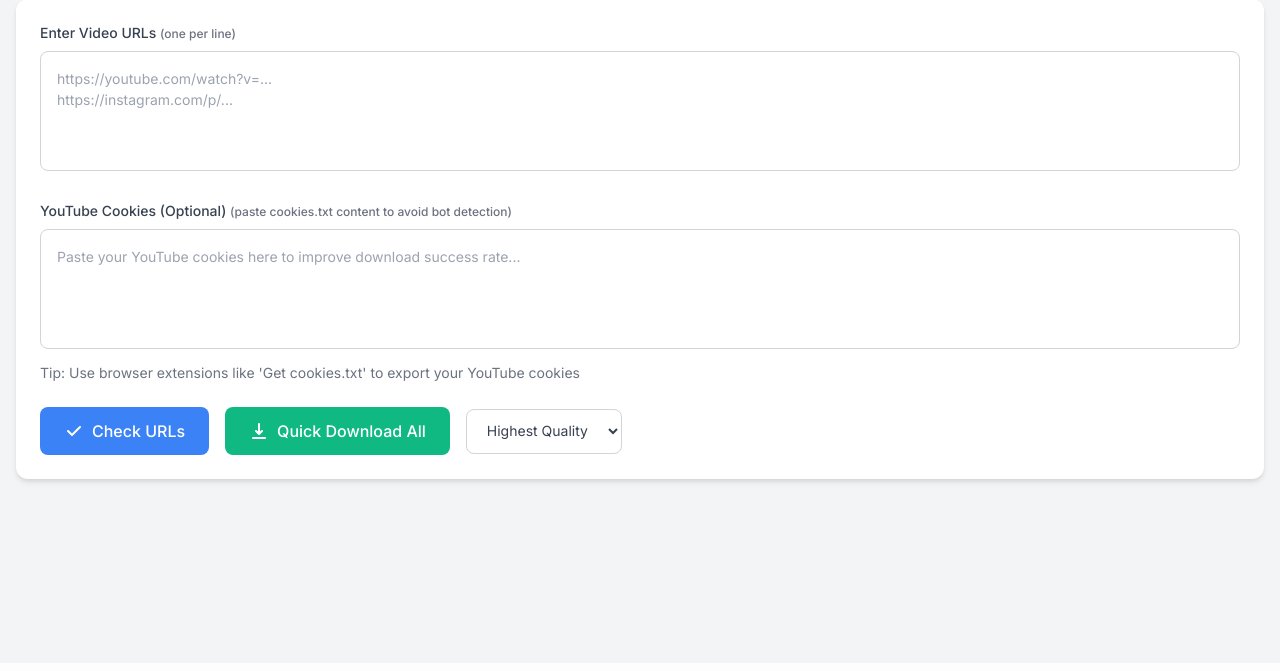
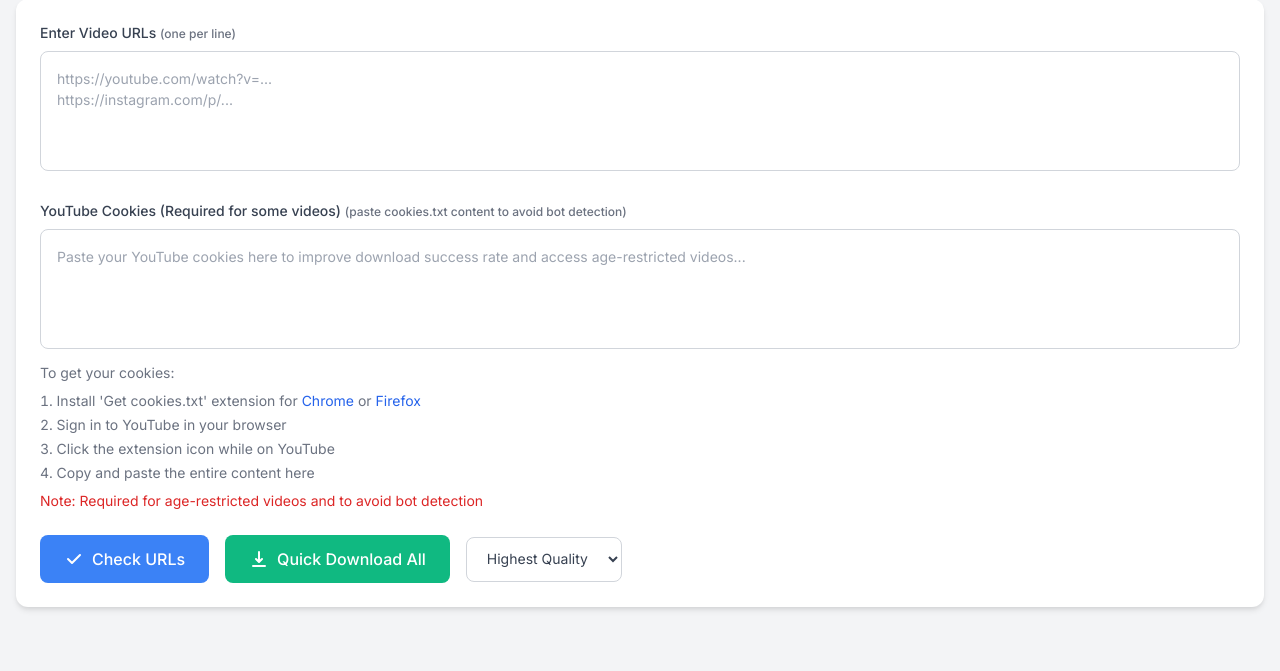
Before and after one commit to pinkeshdpatel/video-downloader, a Flask app: page / in a window 1280 px wide. Shown: the part 137-808 px from the top of the page. Before the commit the page ends 623 px from the top, so only its background shows below. Run offline with Flask 2, Linux system fonts and the light colour scheme; some libraries are stand-ins or nearby versions.

Commit message:
Enhanced YouTube download with better bot detection handling and improved cookie support

```diff
--- a/app.py
+++ b/app.py
@@ -79,8 +79,16 @@ def save_user_cookies(cookies_str: str) -> str:
     try:
         # Create a temporary file with random name
         cookie_file = os.path.join(TEMP_FOLDER, f'user_cookies_{random.randint(1000, 9999)}.txt')
+
+        # Clean up the cookie string
+        cookies_str = cookies_str.strip()
+        if not cookies_str.startswith('# Netscape HTTP Cookie File'):
+            cookies_str = '# Netscape HTTP Cookie File\n' + cookies_str
+
         with open(cookie_file, 'w') as f:
             f.write(cookies_str)
+
+        logger.info(f"Saved cookies to file: {cookie_file}")
         return cookie_file
     except Exception as e:
         logger.error(f"Error saving cookies: {e}")
@@ -121,7 +129,9 @@ def get_yt_dlp_opts(quality='best', cookies_str=None):
         'extractor_args': {
             'youtube': {
                 'skip': [],
-                'player_skip': []
+                'player_skip': [],
+                'player_client': ['android'],  # Use android client to avoid some restrictions
+                'max_comments': [0],  # Don't fetch comments
             }
         },
         'extractor_retries': 10,
@@ -129,7 +139,7 @@ def get_yt_dlp_opts(quality='best', cookies_str=None):
         'hls_prefer_native': True,
         'http_headers': {
             'User-Agent': selected_user_agent,
-            'Accept': 'text/html,application/xhtml+xml,application/xml;q=0.9,image/avif,image/webp,image/apng,*/*;q=0.8',
+            'Accept': 'text/html,application/xhtml+xml,application/xml;q=0.9,image/avif,image/webp,image/apng,*/*;q=0.8,application/signed-exchange;v=b3;q=0.7',
             'Accept-Language': 'en-US,en;q=0.9',
             'Accept-Encoding': 'gzip, deflate',
             'Connection': 'keep-alive',
@@ -142,7 +152,12 @@ def get_yt_dlp_opts(quality='best', cookies_str=None):
             'sec-ch-ua': '"Not_A Brand";v="8", "Chromium";v="120", "Google Chrome";v="120"',
             'sec-ch-ua-mobile': '?0',
             'sec-ch-ua-platform': '"Windows"'
-        }
+        },
+        'youtube_include_dash_manifest': False,  # Skip DASH manifest
+        'youtube_include_hls_manifest': False,   # Skip HLS manifest
+        'prefer_insecure': True,                 # Allow fallback to insecure connections
+        'allow_unplayable_formats': True,        # Allow all formats
+        'check_formats': False,                  # Don't check formats before downloading
     }
 
     # Add random sleep between requests
@@ -154,10 +169,11 @@ def get_yt_dlp_opts(quality='best', cookies_str=None):
         cookie_file = save_user_cookies(cookies_str)
         if cookie_file:
             opts['cookiefile'] = cookie_file
+            opts['cookiesfrombrowser'] = None  # Don't try to load cookies from browser when we have cookie file
 
     return opts
 
-def get_video_info(url):
+def get_video_info(url, cookies_str=None):
     try:
         logger.info(f"Getting info for URL: {url}")
 
@@ -168,9 +184,14 @@ def get_video_info(url):
             logger.info(f"Converted shorts URL to: {url}")
 
         # Add random delay
-        time.sleep(random.uniform(1, 5))  # Random delay between 1-5 seconds
+        time.sleep(random.uniform(1, 3))  # Random delay between 1-3 seconds
 
-        ydl_opts = get_yt_dlp_opts()
+        ydl_opts = get_yt_dlp_opts(cookies_str=cookies_str)
+        ydl_opts.update({
+            'extract_flat': True,  # Only extract metadata
+            'quiet': True,
+            'no_warnings': True
+        })
 
         with yt_dlp.YoutubeDL(ydl_opts) as ydl:
             try:
@@ -188,12 +209,15 @@ def get_video_info(url):
                         raise Exception("No videos found in playlist")
                     info = info['entries'][0]
 
-                # Log available formats
-                if 'formats' in info:
-                    formats_list = [f"{f.get('format_id')} - {f.get('ext')} - {f.get('resolution')}" for f in info['formats']]
-                    logger.info(f"Available formats: {formats_list}")
-                else:
-                    logger.warning("No formats available in video info")
+                # Get best available format
+                formats = info.get('formats', [])
+                best_format = None
+                for f in formats:
+                    if f.get('ext') == 'mp4' and f.get('format_note') in ['720p', '1080p']:
+                        best_format = f
+                        break
+                if not best_format and formats:
+                    best_format = formats[-1]  # Get last format as it's usually the best quality
 
                 result = {
                     'url': url,
@@ -201,19 +225,22 @@ def get_video_info(url):
                     'duration': info.get('duration', 0),
                     'thumbnail': info.get('thumbnail', None),
                     'webpage_url': info.get('webpage_url', url),
-                    'formats': info.get('formats', [])
+                    'format': f"{best_format.get('format_id', '')} - {best_format.get('resolution', '')} ({best_format.get('format_note', '')})" if best_format else 'best'
                 }
                 logger.info(f"Successfully extracted video info: {result}")
                 return result
 
-            except Exception as e:
-                logger.error(f"Error during extraction: {str(e)}")
-                # Get detailed error info
-                if hasattr(e, 'exc_info'):
-                    logger.error(f"Exception info: {e.exc_info}")
-                if hasattr(e, 'msg'):
-                    logger.error(f"Error message: {e.msg}")
-                raise
+            except yt_dlp.utils.DownloadError as e:
+                error_msg = str(e)
+                if "Sign in to confirm your age" in error_msg:
+                    logger.error("Age-restricted video detected")
+                    raise Exception("This video is age-restricted. Please provide cookies from a logged-in account.")
+                elif "Sign in to confirm you're not a bot" in error_msg:
+                    logger.error("Bot detection triggered")
+                    raise Exception("YouTube thinks we're a bot. Please provide cookies from a logged-in account.")
+                else:
+                    logger.error(f"Download error: {error_msg}")
+                    raise
 
     except Exception as e:
         error_msg = str(e)
@@ -237,23 +264,14 @@ def get_videos_info():
 
         for url in urls:
             try:
-                ydl_opts = get_yt_dlp_opts(cookies_str=cookies)
-                with yt_dlp.YoutubeDL(ydl_opts) as ydl:
-                    logger.info(f"Extracting info for URL: {url}")
-                    info = ydl.extract_info(url, download=False)
-                    if info:
-                        video_data = {
-                            'url': url,
-                            'title': info.get('title', 'Unknown Title'),
-                            'thumbnail': info.get('thumbnail', ''),
-                            'duration': info.get('duration', 0),
-                            'format': info.get('format', ''),
-                            'quality': info.get('quality', 0)
-                        }
-                        videos_info.append(video_data)
-                        logger.info(f"Successfully extracted info: {video_data}")
-                    else:
-                        raise Exception("No video information found")
+                info = get_video_info(url, cookies)
+                if 'error' in info:
+                    error_msg = f"Error with URL {url}: {info['error']}"
+                    logger.error(error_msg)
+                    errors.append(error_msg)
+                else:
+                    videos_info.append(info)
+                    logger.info(f"Successfully extracted info: {info}")
             except Exception as e:
                 error_msg = f"Error with URL {url}: {str(e)}"
                 logger.error(error_msg)
--- a/templates/index.html
+++ b/templates/index.html
@@ -127,17 +127,24 @@
 
             <div class="mb-6">
                 <label for="cookies" class="block text-sm font-medium text-gray-700 mb-2">
-                    YouTube Cookies (Optional)
+                    YouTube Cookies (Required for some videos)
                     <span class="text-gray-500 text-xs">(paste cookies.txt content to avoid bot detection)</span>
                 </label>
                 <textarea
                     id="cookies"
                     class="textarea-custom h-24"
-                    placeholder="Paste your YouTube cookies here to improve download success rate..."
+                    placeholder="Paste your YouTube cookies here to improve download success rate and access age-restricted videos..."
                 ></textarea>
-                <p class="mt-2 text-sm text-gray-500">
-                    Tip: Use browser extensions like 'Get cookies.txt' to export your YouTube cookies
-                </p>
+                <div class="mt-2 space-y-2 text-sm text-gray-500">
+                    <p>To get your cookies:</p>
+                    <ol class="list-decimal list-inside space-y-1">
+                        <li>Install 'Get cookies.txt' extension for <a href="https://chrome.google.com/webstore/detail/get-cookiestxt/bgaddhkoddajcdgocldbbfleckgcbcid" class="text-blue-600 hover:underline" target="_blank">Chrome</a> or <a href="https://addons.mozilla.org/en-US/firefox/addon/cookies-txt/" class="text-blue-600 hover:underline" target="_blank">Firefox</a></li>
+                        <li>Sign in to YouTube in your browser</li>
+                        <li>Click the extension icon while on YouTube</li>
+                        <li>Copy and paste the entire content here</li>
+                    </ol>
+                    <p class="text-red-600">Note: Required for age-restricted videos and to avoid bot detection</p>
+                </div>
             </div>
 
             <div class="flex flex-wrap items-center gap-4">
@@ -216,13 +223,34 @@
         const selectedCountSpan = document.getElementById('selectedCount');
         const messagesDiv = document.getElementById('messages');
 
-        // Show message function
+        // Show message function with HTML support
         function showMessage(message, type = 'error') {
             const div = document.createElement('div');
             div.className = `p-4 rounded-lg ${type === 'error' ? 'bg-red-100 text-red-700' : 'bg-green-100 text-green-700'}`;
-            div.textContent = message;
+
+            // Check if message contains cookie-related keywords
+            if (type === 'error' && (
+                message.includes('bot') ||
+                message.includes('cookie') ||
+                message.includes('age-restricted') ||
+                message.includes('sign in')
+            )) {
+                div.innerHTML = `
+                    ${message}<br><br>
+                    <span class="font-medium">Solution:</span>
+                    <ol class="list-decimal list-inside mt-1">
+                        <li>Make sure you're signed in to YouTube</li>
+                        <li>Use the 'Get cookies.txt' extension to export your cookies</li>
+                        <li>Paste the cookies in the cookies field above</li>
+                        <li>Try downloading again</li>
+                    </ol>
+                `;
+            } else {
+                div.textContent = message;
+            }
+
             messagesDiv.appendChild(div);
-            setTimeout(() => div.remove(), 10000); // Show for 10 seconds
+            setTimeout(() => div.remove(), 20000); // Show for 20 seconds
         }
 
         // Format duration function
@@ -240,16 +268,22 @@
             downloadSelectedButton.disabled = selectedCount === 0;
         }
 
-        // Check URLs function
+        // Check URLs function with cookie validation
         async function checkUrls(urls) {
             if (!urls || urls.length === 0) {
                 showMessage('Please enter at least one URL');
                 return null;
             }
 
+            const cookies = document.getElementById('cookies').value.trim();
+            if (!cookies) {
+                showMessage('Warning: No cookies provided. Some videos may fail to download.', 'error');
+            } else if (!cookies.includes('youtube.com')) {
+                showMessage('Warning: The provided cookies don\'t appear to be from YouTube. Please make sure to export cookies while on youtube.com', 'error');
+            }
+
             console.log('Checking URLs:', urls);
             try {
-                const cookies = document.getElementById('cookies').value.trim();
                 const response = await fetch('/api/video-info', {
                     method: 'POST',
                     headers: {
@@ -267,7 +301,13 @@
 
                 const data = await response.json();
                 console.log('Raw API Response:', data);
-                return data;
+
+                // Show any errors from the backend
+                if (data.errors && data.errors.length > 0) {
+                    data.errors.forEach(error => showMessage(error));
+                }
+
+                return data.videos;
             } catch (error) {
                 console.error('Error checking URLs:', error);
                 showMessage(`Error checking URLs: ${error.message}`);
```
